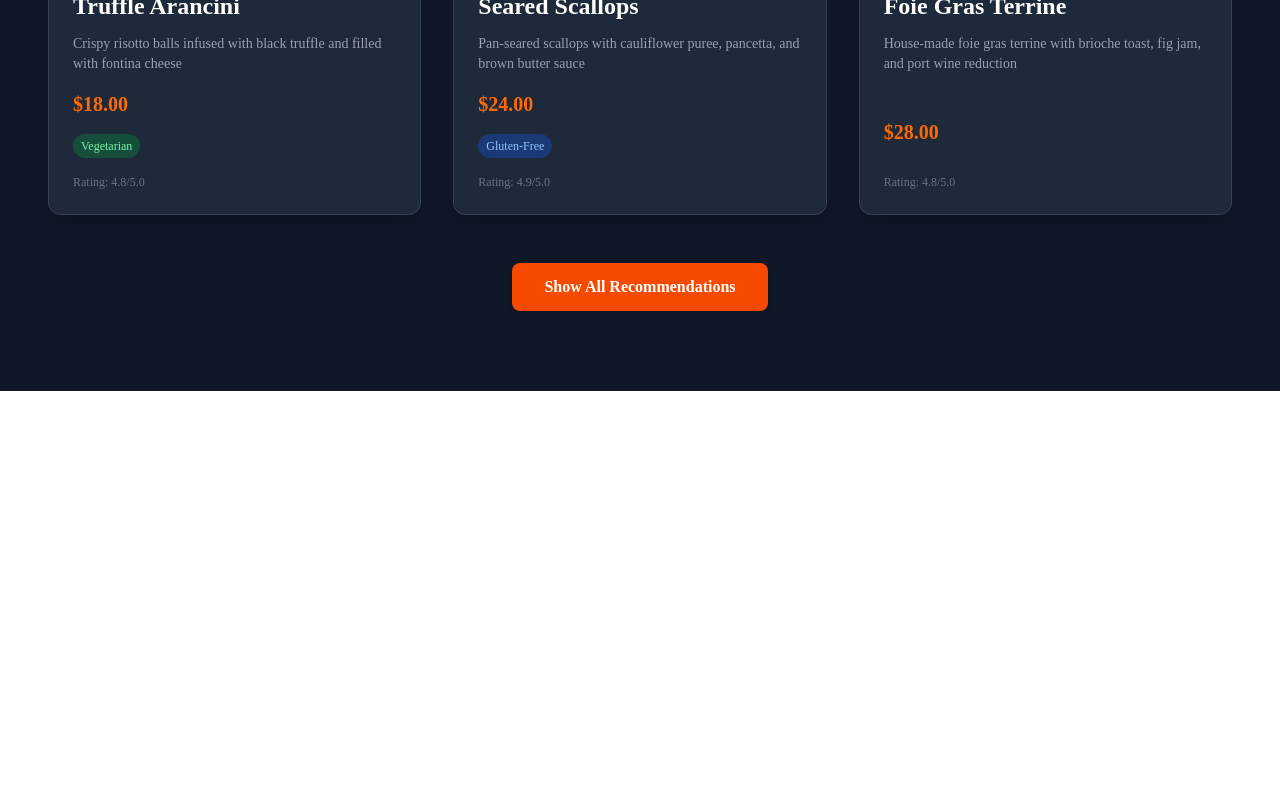
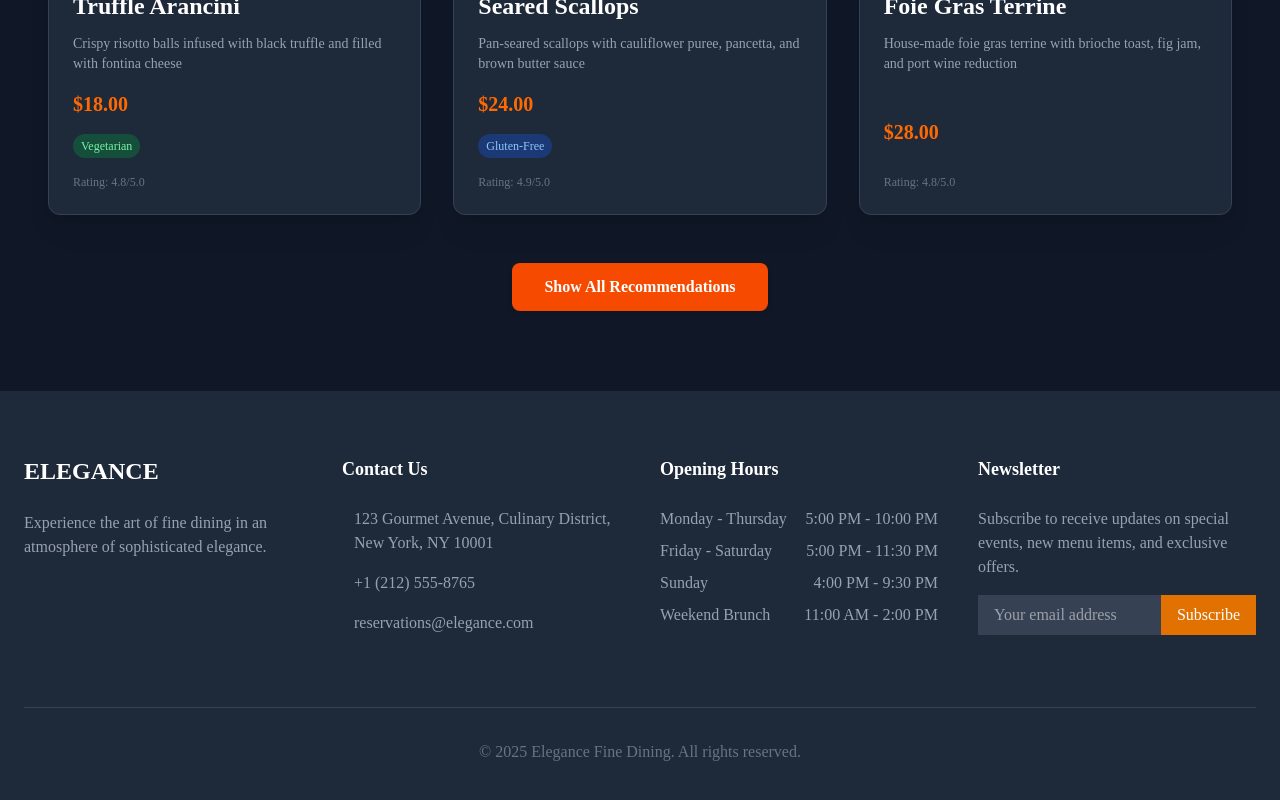
Before and after one commit to Mxhrshad/elegantresturant, a React (Vite) app: page / in a window 1280 px wide. Shown: the part 4391-5191 px from the top of the page. Before the commit the page ends 4782 px from the top, so only its background shows below. Built offline with nearby package versions, Linux system fonts and the light colour scheme; a web font is replaced by a local one.

Commit message:
Add footer

```diff
--- /dev/null
+++ b/src/components/footer/footer.jsx
@@ -0,0 +1,112 @@
+export default function Footer(){
+    return(
+      <footer className="bg-gray-800 text-white py-16">
+        <div className="container mx-auto px-6">
+          <div className="grid grid-cols-1 md:grid-cols-4 gap-10">
+            <div>
+              <h3 className="text-2xl font-bold mb-6">ELEGANCE</h3>
+              <p className="text-gray-400 mb-6">
+                Experience the art of fine dining in an atmosphere of
+                sophisticated elegance.
+              </p>
+              <div className="flex space-x-4">
+                <a
+                  href="#"
+                  className="text-gray-400 hover:text-white transition-colors duration-300 cursor-pointer"
+                >
+                  <i className="fab fa-facebook-f text-xl"></i>
+                </a>
+                <a
+                  href="#"
+                  className="text-gray-400 hover:text-white transition-colors duration-300 cursor-pointer"
+                >
+                  <i className="fab fa-instagram text-xl"></i>
+                </a>
+                <a
+                  href="#"
+                  className="text-gray-400 hover:text-white transition-colors duration-300 cursor-pointer"
+                >
+                  <i className="fab fa-twitter text-xl"></i>
+                </a>
+                <a
+                  href="#"
+                  className="text-gray-400 hover:text-white transition-colors duration-300 cursor-pointer"
+                >
+                  <i className="fab fa-pinterest text-xl"></i>
+                </a>
+              </div>
+            </div>
+            <div>
+              <h4 className="text-lg font-bold mb-6">Contact Us</h4>
+              <ul className="space-y-4 text-gray-400">
+                <li className="flex items-start">
+                  <i className="fas fa-map-marker-alt mt-1 mr-3 text-amber-500"></i>
+                  <span>
+                    123 Gourmet Avenue, Culinary District, New York, NY 10001
+                  </span>
+                </li>
+                <li className="flex items-center">
+                  <i className="fas fa-phone mr-3 text-amber-500"></i>
+                  <span>+1 (212) 555-8765</span>
+                </li>
+                <li className="flex items-center">
+                  <i className="fas fa-envelope mr-3 text-amber-500"></i>
+                  <span>reservations@elegance.com</span>
+                </li>
+              </ul>
+            </div>
+            <div>
+              <h4 className="text-lg font-bold mb-6">Opening Hours</h4>
+              <ul className="space-y-2 text-gray-400">
+                <li className="flex justify-between">
+                  <span>Monday - Thursday</span>
+                  <span>5:00 PM - 10:00 PM</span>
+                </li>
+                <li className="flex justify-between">
+                  <span>Friday - Saturday</span>
+                  <span>5:00 PM - 11:30 PM</span>
+                </li>
+                <li className="flex justify-between">
+                  <span>Sunday</span>
+                  <span>4:00 PM - 9:30 PM</span>
+                </li>
+                <li className="flex justify-between">
+                  <span>Weekend Brunch</span>
+                  <span>11:00 AM - 2:00 PM</span>
+                </li>
+              </ul>
+            </div>
+            <div>
+              <h4 className="text-lg font-bold mb-6">Newsletter</h4>
+              <p className="text-gray-400 mb-4">
+                Subscribe to receive updates on special events, new menu items,
+                and exclusive offers.
+              </p>
+              <div className="flex">
+                <input
+                  type="email"
+                  placeholder="Your email address"
+                  className="bg-gray-700 text-white px-4 py-2 w-full focus:outline-none focus:ring-2 focus:ring-amber-500 border-none"
+                />
+                <button className="bg-amber-600 hover:bg-amber-700 text-white px-4 py-2 transition-colors duration-300 cursor-pointer whitespace-nowrap !rounded-button">
+                  Subscribe
+                </button>
+              </div>
+              <div className="mt-6 flex items-center space-x-4">
+                <i className="fab fa-cc-visa text-2xl text-gray-400"></i>
+                <i className="fab fa-cc-mastercard text-2xl text-gray-400"></i>
+                <i className="fab fa-cc-amex text-2xl text-gray-400"></i>
+                <i className="fab fa-cc-paypal text-2xl text-gray-400"></i>
+              </div>
+            </div>
+          </div>
+          <div className="border-t border-gray-700 mt-12 pt-8 text-center text-gray-500">
+            <p>
+              &copy; {new Date().getFullYear()} Elegance Fine Dining. All rights
+              reserved.
+            </p>
+          </div>
+        </div>
+      </footer>
+    )
+}
--- a/src/pages/home/Home.jsx
+++ b/src/pages/home/Home.jsx
@@ -1,4 +1,5 @@
 import ChefsRecommendations from "../../components/chefs-recommendations/chefsrecommendations";
+import Footer from "../../components/footer/footer";
 import HeroSection from "../../components/hero-section/HeroSection";
 import MenuCategories from "../../components/menu-categories/menucategories";
 import MenuItemsDisplay from "../../components/menu-items-display/menuitemsdisplay";
@@ -12,6 +13,7 @@ export default function Home() {
             <MenuCategories />
             <MenuItemsDisplay />
             <ChefsRecommendations />
+            <Footer />
             <div >
 
             </div>
```
